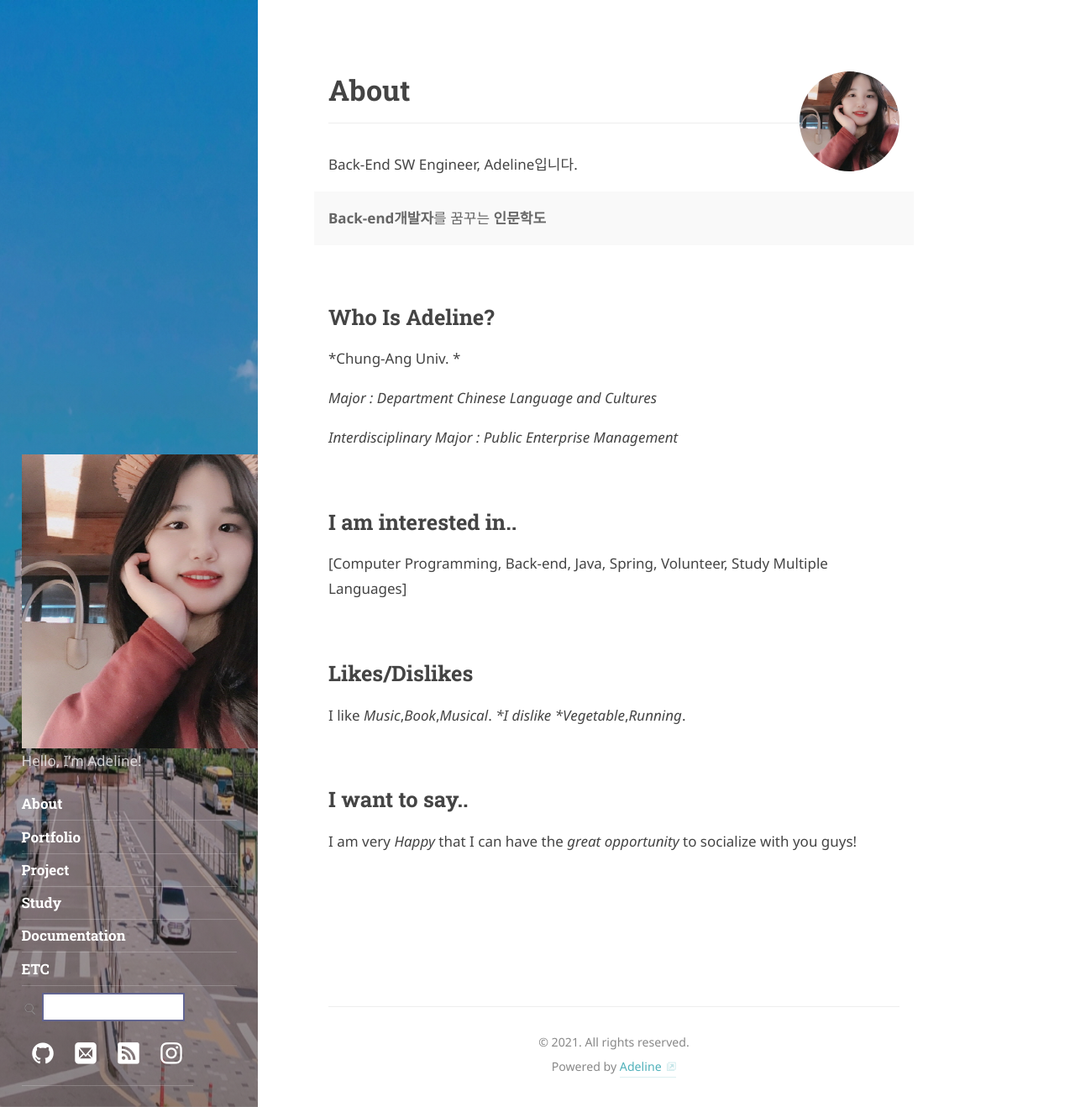
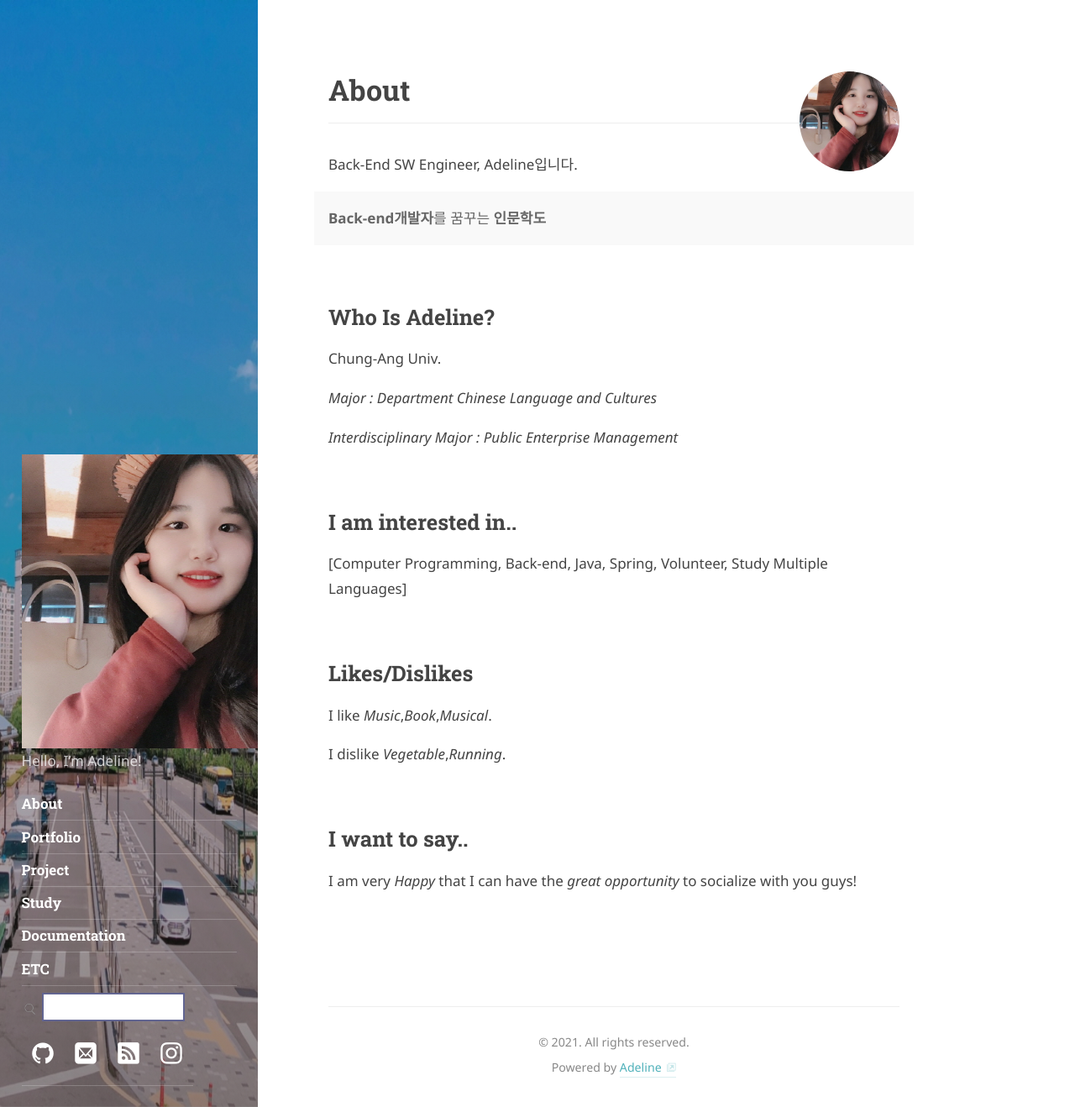
Before and after one commit to Wonji-Park/Classy, a Jekyll site: the page built from about.md, in a window 1280 px wide and 1318 px high. Shown: the whole window at 84% size. Built offline with Jekyll 4.4.1, drawn with Linux system fonts in a browser that asks for light colours; nearby versions of some CDN libraries; some web fonts are replaced.

```diff
--- a/about.md
+++ b/about.md
@@ -11,7 +11,8 @@ published: true
 
 
 ## Who Is Adeline?
-*Chung-Ang Univ. *
+
+Chung-Ang Univ.
 
 *Major : Department Chinese Language and Cultures*
 
@@ -19,13 +20,16 @@ published: true
 
 
 ## I am interested in..
+
 [Computer Programming, Back-end, Java, Spring, Volunteer, Study Multiple Languages]
 
 
 ## Likes/Dislikes
 
 I like *Music*,*Book*,*Musical*.
-**I dislike *Vegetable*,*Running*.
+
+I dislike *Vegetable*,*Running*.
 
 ## I want to say..
+
 I am very *Happy* that I can have the *great opportunity* to socialize with you guys!
```
